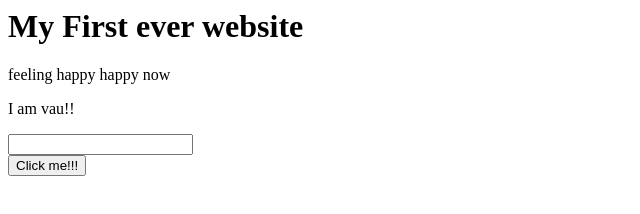
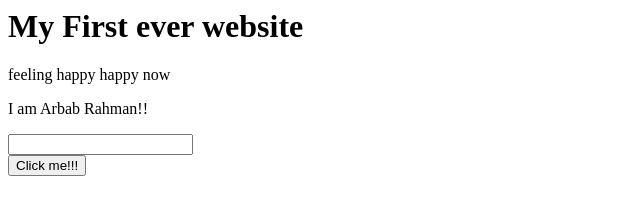
Before and after one commit to ayon111/First-Website, a plain HTML site: page index.html in a window 1280 px wide. Shown: the full height of the page, 0-640 px from the left. Drawn offline with Linux system fonts and the light colour scheme.

Commit message:
testing...

```diff
--- a/index.html
+++ b/index.html
@@ -1,6 +1,6 @@
 <h1>My First ever website</h1>
 <p> feeling happy happy now</p>
-<p> I am vau!!</p>
+<p> I am Arbab Rahman!!</p>
 <input type="text">
 <br>
 <button> Click me!!! </button>
```
